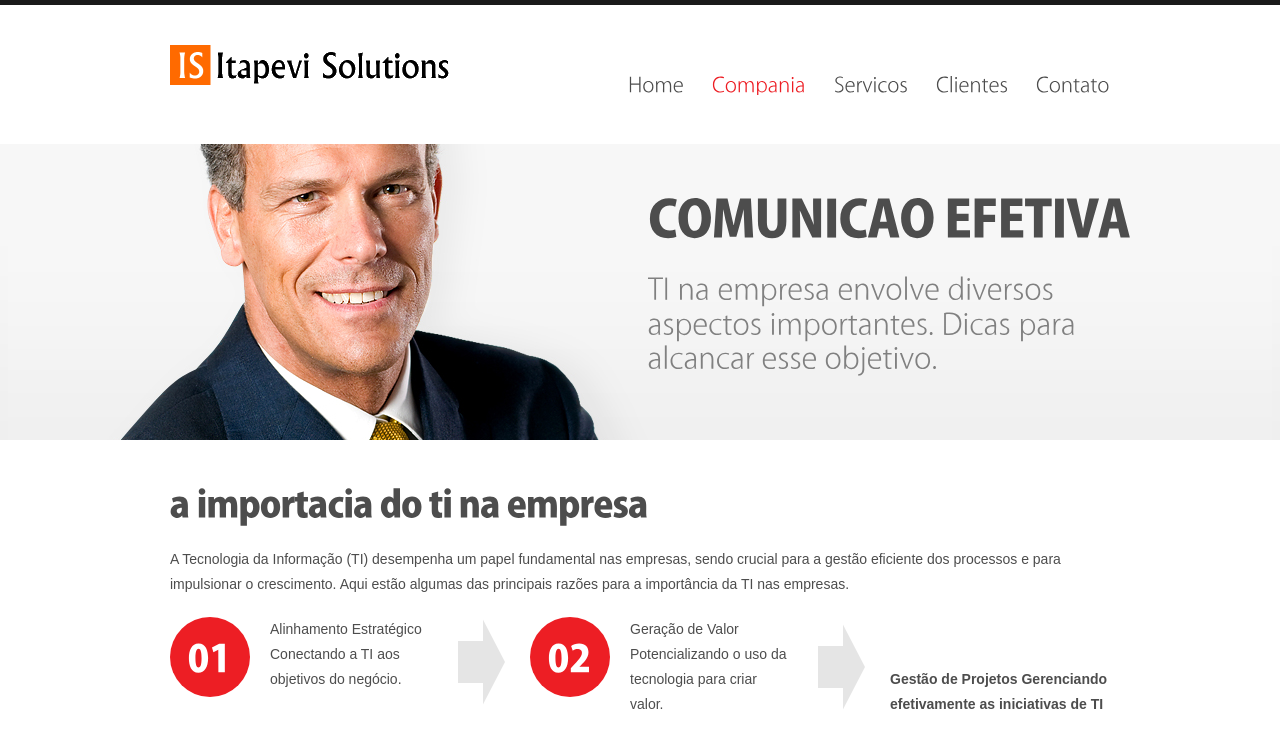
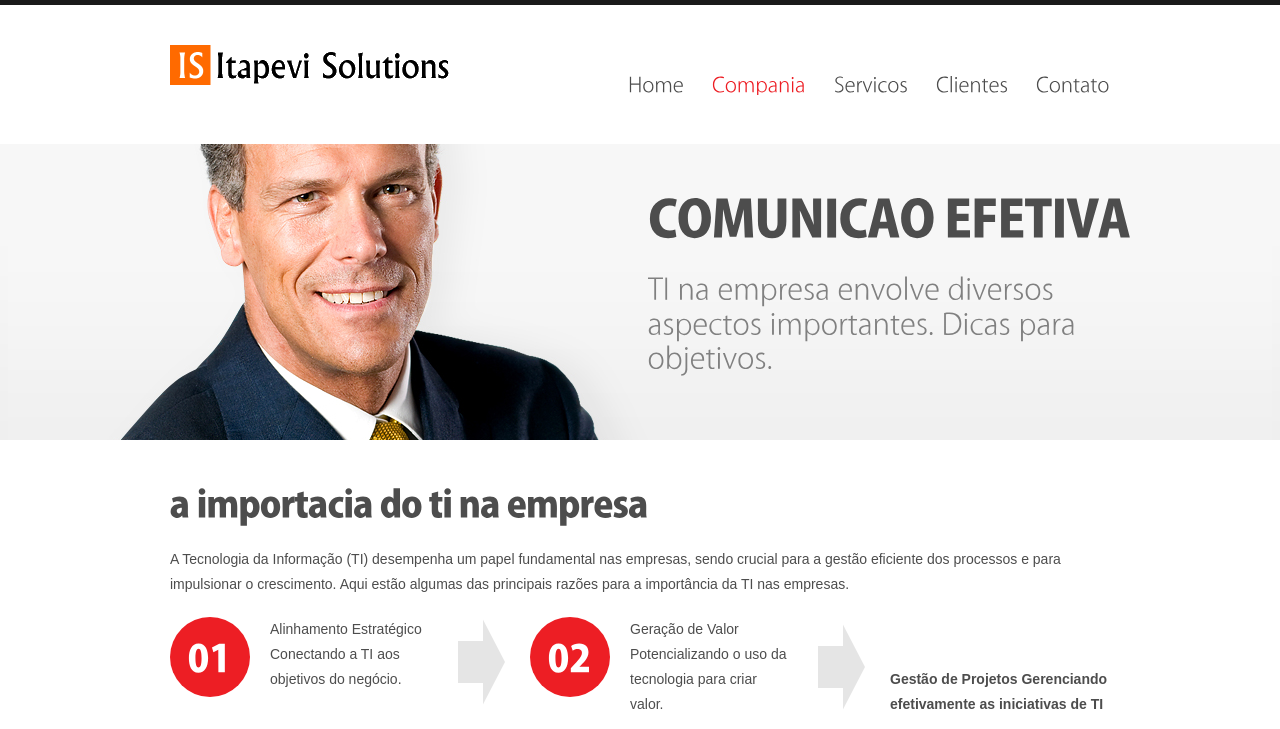
Before and after one commit to clebersonsantana/Site-IS, a plain HTML site: page company.html in a window 1280 px wide. Shown: the top 729 px of the page. Drawn offline with Linux system fonts and the light colour scheme.

Commit message:
Update company.html

```diff
--- a/company.html
+++ b/company.html
@@ -47,7 +47,7 @@
         	<div class="slider">
             	<div class="banner">
                     <strong>Comunicação Efetiva</strong></strong>
-                    <em>TI na empresa envolve diversos aspectos importantes. Dicas para alcancar esse objetivo.</em>
+                    <em>TI na empresa envolve diversos aspectos importantes. Dicas para objetivos.</em>
                 </div>
             </div>
         </div>
```
